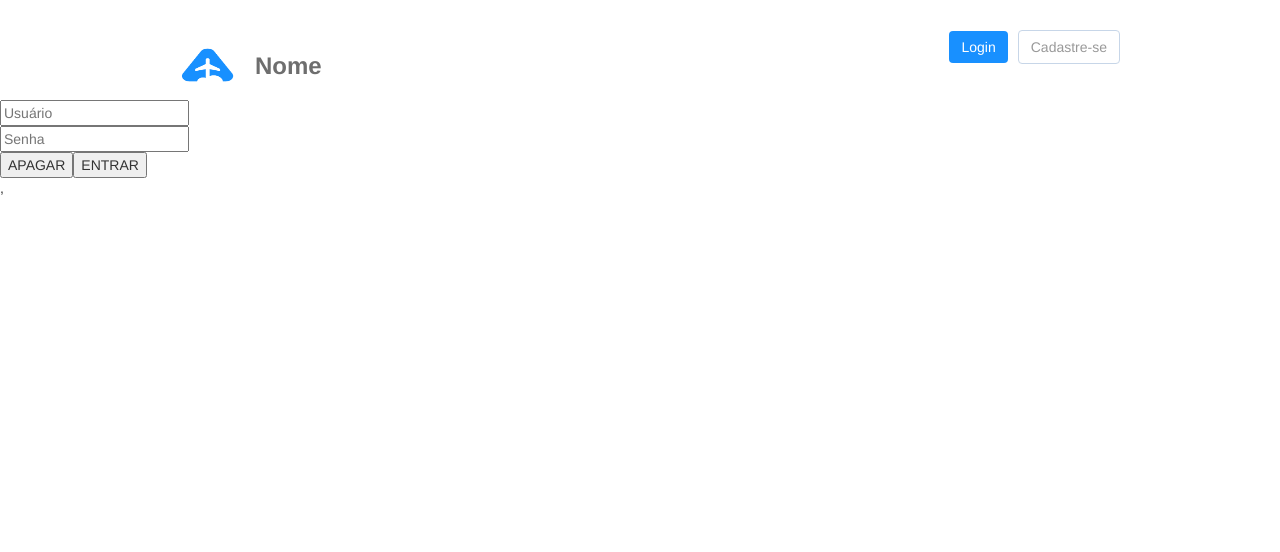
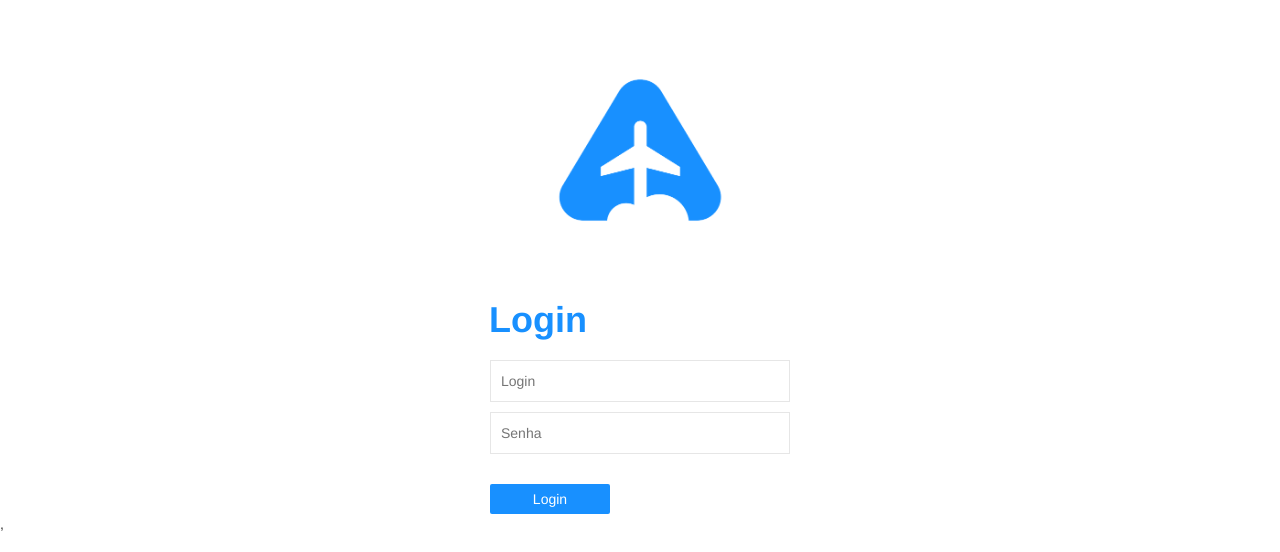
Before and after one commit to jaqazambuja/Hackathon_Smiles, a React (Create React App) app: page /Login in a window 1280 px wide. Shown: the top 552 px of the page. Built offline with nearby package versions, Linux system fonts and the light colour scheme.

Commit message:
page login

```diff
--- a/src/pages/Login.js
+++ b/src/pages/Login.js
@@ -4,43 +4,50 @@ import React from "react";
 const Login = () => {
   return (
     <>
-
-
       <div className="flex-container">
-            <div class="rounded-logo"><a ><img src={require('../img/logo.png').default} id="logo"  alt="Imagem responsiva"  /></a></div>
-
-            <h1 className="nome">Nome</h1>
-            <div>
-            <p ClassName="botao">
-                <a href="../Login" button type="button" class="btn btn-primary" id='botao1'> Login</a>
-                <a href="../Cadastrese"  button type="button" class="btn btn-primary" id='botao2'>Cadastre-se</a>
-
- </p>
-         </div>
+        <div class="rounded-logo">
+          <a>
+            <img
+              src={require("../img/logo.png").default}
+              id="logo"
+              alt="Imagem responsiva"
+            />
+          </a>
         </div>
 
+        <h1 className="callback-login">Login</h1>
 
-        <form action=""  method="post" >
+        <form action="" method="post">
           <div className="Login-screen-body-item">
             <div className="Login-app-form">
               <div className="Login-app-form-group">
-                 <input type="text" name="username" className="Login-app-form-control" placeholder="Usuário" id="username" name="username"></input>
+                <input
+                  type="text"
+                  name="username"
+                  className="Login-app-form-control"
+                  placeholder="Login"
+                  id="username"
+                  name="username"
+                ></input>
               </div>
               <div className="Login-app-form-group message">
-                <input type="password" className="Login-app-form-control" name="senha" placeholder="Senha"  id="senha" name="senha"></input>
+                <input
+                  type="password"
+                  className="Login-app-form-control"
+                  name="senha"
+                  placeholder="Senha"
+                  id="senha"
+                  name="senha"
+                ></input>
               </div>
 
               <div className="Login-app-form-group buttons">
-                 <button className="Login-app-form-button">APAGAR</button>
-                 <button type="submit" className="Login-app-form-button">ENTRAR</button>
+                <button className="Login-app-form-button">Login</button>
               </div>
-
             </div>
           </div>
         </form>
-
-
-
+      </div>
     </>
   );
 };
--- a/src/pages/css/Login.css
+++ b/src/pages/css/Login.css
@@ -1,5 +1,42 @@
-.container-flex-login {
+.flex-container {
   max-width: 960px;
   margin: 0 auto;
-  background-color: coral;
+  justify-content: center;
+  flex-direction: column;
+  align-items: center;
+  align-content: center;
 }
+
+.rounded-logo {
+  align-self: center;
+}
+
+#logo {
+  width: 300px;
+  height: 300px;
+}
+
+.callback-login {
+  font-weight: bold;
+  color:  #1890ff;
+  position: relative;
+  right: 102px;
+  margin-bottom: 20px;
+}
+
+.Login-app-form-control {
+  border: 1px solid #E6E6E6;
+  padding: 10px;
+  width: 300px;
+  margin-bottom: 10px;
+}
+
+.Login-app-form-button {
+  background: #1890ff;
+  border: none;
+  border-radius: 2px;
+  color: #fff;
+  width: 120px;
+  padding: 5px;
+  margin-top: 20px;
+}
```
Lines whose indentation alone changed are shown as unchanged.
